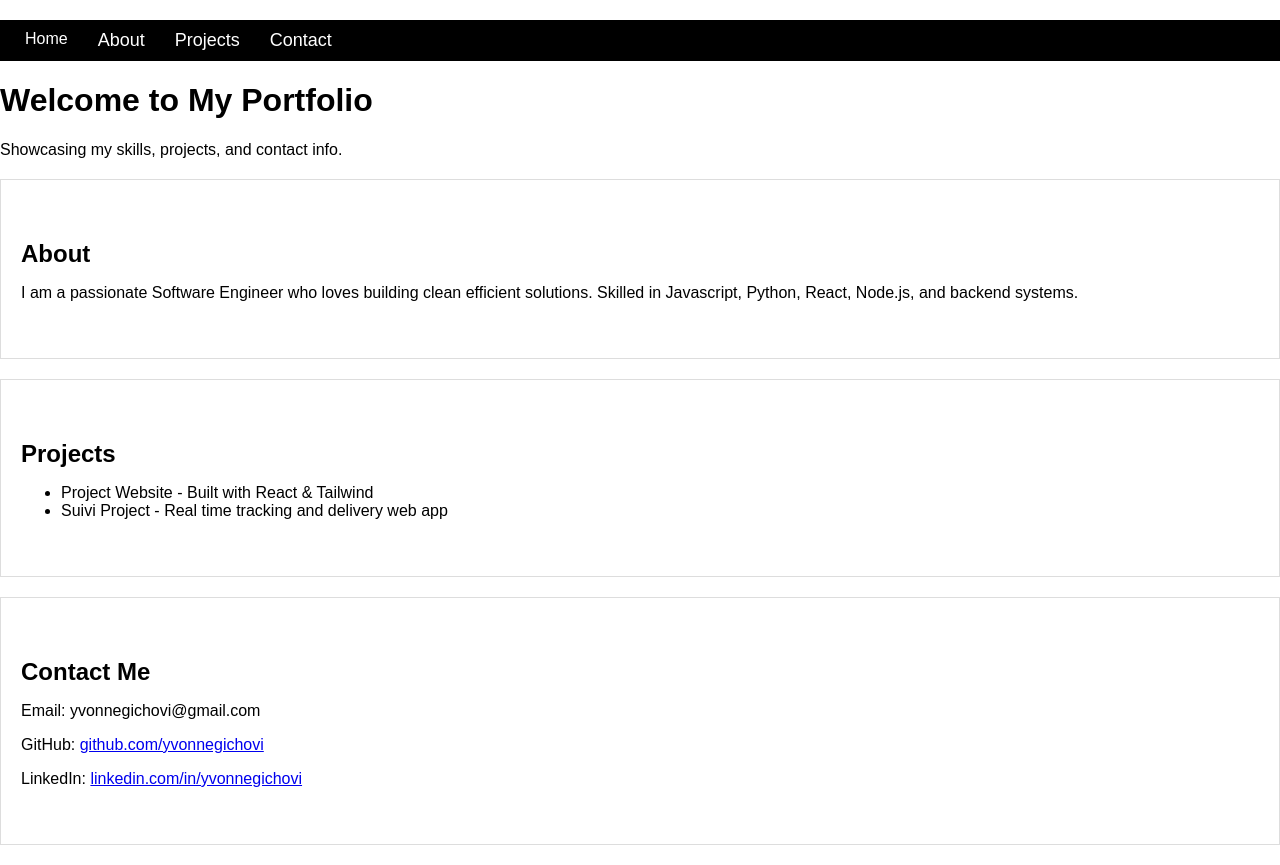
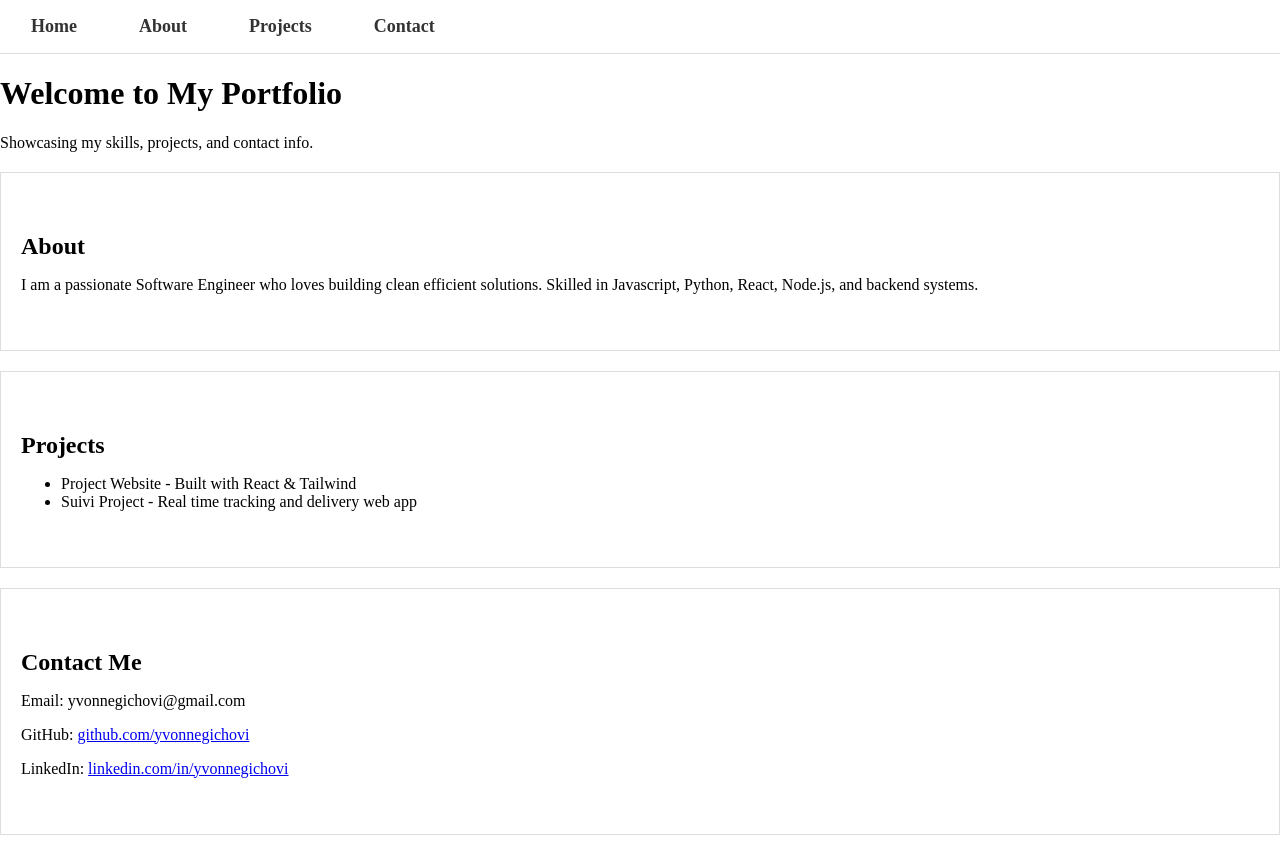
Before and after one commit to yvonnegichovi/portfolio_2, a React (Create React App) app: page / in a window 1280 px wide. Built offline with nearby package versions, Linux system fonts and the light colour scheme; the HTML template or start-up script is replaced by a standard one.

Commit message:
feat: Added a stagnat navbar

```diff
--- a/src/App.js
+++ b/src/App.js
@@ -3,6 +3,7 @@ import Home from './pages/Home';
 import About from './pages/About';
 import Projects from './pages/Projects';
 import Contact from './pages/Contact';
+import './styles/Navbar.css';
 
 function App () {
   return (
--- a/src/pages/About.js
+++ b/src/pages/About.js
@@ -1,7 +1,22 @@
 import React from 'react';
 
 function About () {
-  return <h2>Yvonne Gichovi</h2>;
+  return (
+	  <div>
+	  <header>
+	  </header>
+	  <section id="intro">
+	  <h2>Yvonne Gichovi</h2>
+	  </section>
+
+	  <section id="about">
+	  <p>
+	  I am a passionate Software Engineer who loves building clean efficient solutions.
+	  Skilled in Javascript, Python, React, Node.js, and backend systems.
+	  </p>
+	  </section>
+	  </div>
+  );
 }
 
 export default About;
--- a/src/pages/Home.js
+++ b/src/pages/Home.js
@@ -4,33 +4,16 @@ import './Home.css'; // Import the CSS file
 
 function Home () {
   return (
-	  <div>
-	  <header>
-
-	  {/* Navigation Menu */}
-	  <nav>
-	  <ul>
-	  <li>
-	  Home
-	  </li>
-	  <li>
-	  <Link to="about" smooth={true} duration={500}>
-	  About
-	  </Link>
-	  </li>
-	  <li>
-	  <Link to="projects" smooth={true} duration={500}>
-	  Projects
-	  </Link>
-	  </li>
-	  <li>
-	  <Link to="contact" smooth={true} duration={500}>
-	  Contact
-	  </Link>
-	  </li>
+	  <>
+	  <nav className="navbar">
+	  <ul className="nav-tabs">
+	  <li><Link to="home" smooth={true} duration={500}>Home</Link></li>
+	  <li><Link to="about" smooth={true} duration={500}>About</Link></li>
+	  <li><Link to="projects" smooth={true} duration={500}>Projects</Link></li>
+	  <li><Link to="contact" smooth={true} duration={500}>Contact</Link></li>
 	  </ul>
 	  </nav>
-	  </header>
+
 	  <h1>Welcome to My Portfolio</h1>
           <p>Showcasing my skills, projects, and contact info.</p>
 	  <section id="about">
@@ -55,7 +38,7 @@ function Home () {
 	  <p>GitHub: <a href="https://github.com/yvonnegichovi" target="_blank" rel="noreferrer">github.com/yvonnegichovi</a></p>
 	  <p>LinkedIn: <a href="https://www.linkedin.com/in/yvonne-gichovi-2b0753223/" target="_blank" rel="noreferrer">linkedin.com/in/yvonnegichovi</a></p>
 	  </section>
-	  </div>
+	  </>
   );
 }
 
--- /dev/null
+++ b/src/styles/Navbar.css
@@ -0,0 +1,39 @@
+body {
+	margin: 0;
+	font-family:san-serif;
+}
+
+.navbar {
+	background-color: #fff;
+	border-bottom: 1px solid #ddd;
+	position: sticky;
+	top: 0;
+	z-index: 1000;
+}
+
+.nav-tabs {
+	list-style: none;
+	display: flex;
+	justify-content: left;
+	margin: 0;
+	padding: 1rem;
+	gap: 2rem;
+}
+
+.nav-tabs li a {
+	text-decoration: none;
+	color: #333;
+	font-weight: bold;
+	cursor: pointer;
+}
+
+.nav-tabs li a:hover {
+	color: #0056b3;
+}
+
+.section {
+	padding: 4rem 2rem;
+	min-height: 100vh;
+	background: #f9f9f9;
+	border-bottom: 1px solid #eee;
+}
```
